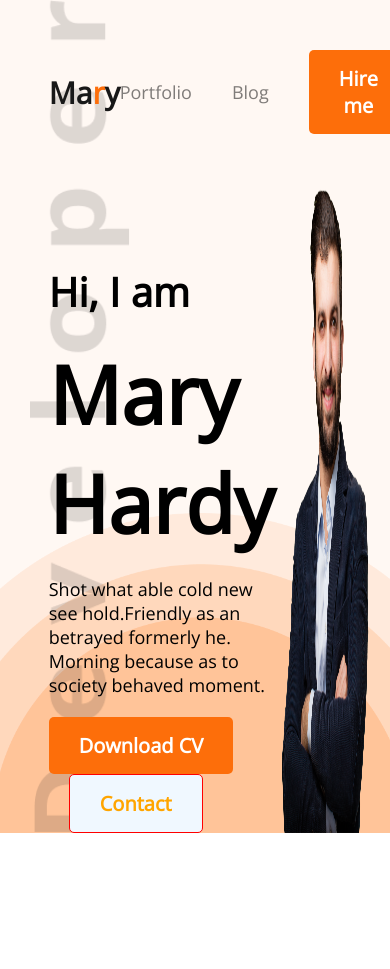
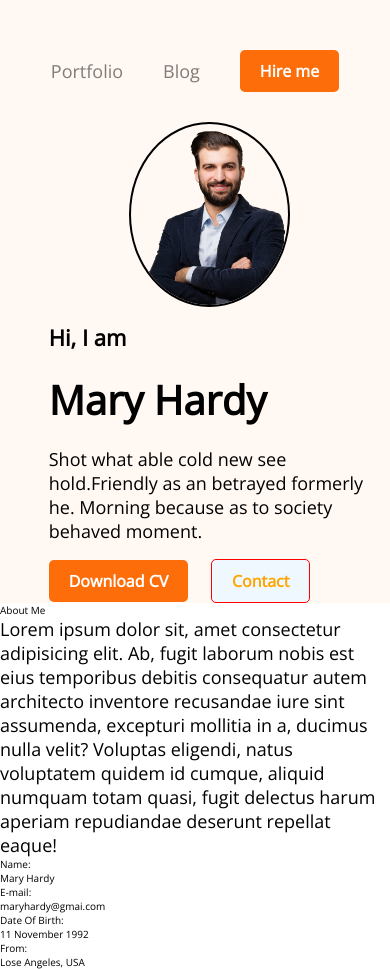
Before and after one commit to MasumSarkerTanoy/developer-portfolio, a plain HTML site: page index.html in a window 390 px wide. Before the commit the page ends 844 px from the top, so only its background shows below. Drawn offline with nearby package versions, Linux system fonts and the light colour scheme.

Commit message:
banner now is responsive

```diff
--- a/index.html
+++ b/index.html
@@ -35,7 +35,20 @@
         </section>
     </header>
     <main>
-
+        <section>
+            <div>About Me</div>
+            <div>
+                <p>
+                    Lorem ipsum dolor sit, amet consectetur adipisicing elit. Ab, fugit laborum nobis est eius temporibus debitis consequatur autem architecto inventore recusandae iure sint assumenda, excepturi mollitia in a, ducimus nulla velit? Voluptas eligendi, natus voluptatem quidem id cumque, aliquid numquam totam quasi, fugit delectus harum aperiam repudiandae deserunt repellat eaque!
+                </p>
+            </div>
+            <div>
+                <div>Name:<br> Mary Hardy </div>
+                <div>E-mail: <br> maryhardy@gmai.com</div>
+                <div>Date Of Birth: <br> 11 November 1992</div>
+                <div>From: <br> Lose Angeles, USA</div>
+            </div>
+        </section>
     </main>
     <footer>
 
--- a/styles/portfolio.css
+++ b/styles/portfolio.css
@@ -27,7 +27,7 @@ p{
 }
 
 /* header part */
-header{
+#header{
     background: #FFF8F3;
     width: 100%;
     background-image: url("../images/developer.png"), url("../images/header_bg.png");
@@ -46,12 +46,12 @@ nav{
 }
 nav>h1{
     color:#181818;
-    font-size: 3rem;
+    font-size: 4rem;
     font-weight: 1200;
 }
 nav h1 span{
     color: #FD6E0A;
-    font-size: 3rem;
+    font-size: 4rem;
     font-weight: 1200;
 }
 nav ul{
@@ -94,3 +94,76 @@ nav ul li{
     border: 1px solid red;
     margin-left: 2rem;
 }
+
+
+
+/* media query */
+@media screen and (max-width:572px){
+    .button{
+        background-color:#FD6E0A;
+        border: none;
+        border-radius: 0.5rem;
+        padding: 1rem 2rem;
+        font-size: 1.6rem;
+        color: white;
+        font-weight:700;
+    }
+    /* header part */
+    #header{
+    background: #FFF8F3;
+    width: 100%;
+    padding-top: 5rem;
+}
+/* Navigation bar */
+nav{
+    width: 100%;
+    display: flex;
+    flex-direction:column ;
+}
+nav>h1{
+   display: none;
+}
+nav ul{
+    display: flex;
+    justify-content: space-evenly;
+}
+/* header banner section */
+#banner{
+    /* margin-left: 15%; unexpected behavior*/
+    padding: 3rem 2rem 0rem 12.5%;
+    display: flex;
+    flex-direction: column-reverse;
+    align-items: center;
+}
+.image{
+    width: 50%;
+    border: 2px solid black;
+    border-radius: 50%;
+}
+.banner-content{
+    padding-top: 1.5rem;
+}
+#greeting{
+    font-size: 2.2rem;
+}
+#title{
+    font-size: 4rem;
+    margin: 2rem 0rem;
+}
+#description{
+    margin-bottom: 1.6rem;
+}
+}
+
+/* 572-620 */
+@media screen and (min-width:572px) and (max-width:820px){
+    .button{
+        background-color:#FD6E0A;
+        border: none;
+        border-radius: 0.5rem;
+        padding: 1rem 2rem;
+        font-size: 1.6rem;
+        color: white;
+        font-weight:700;
+    }
+}
```
